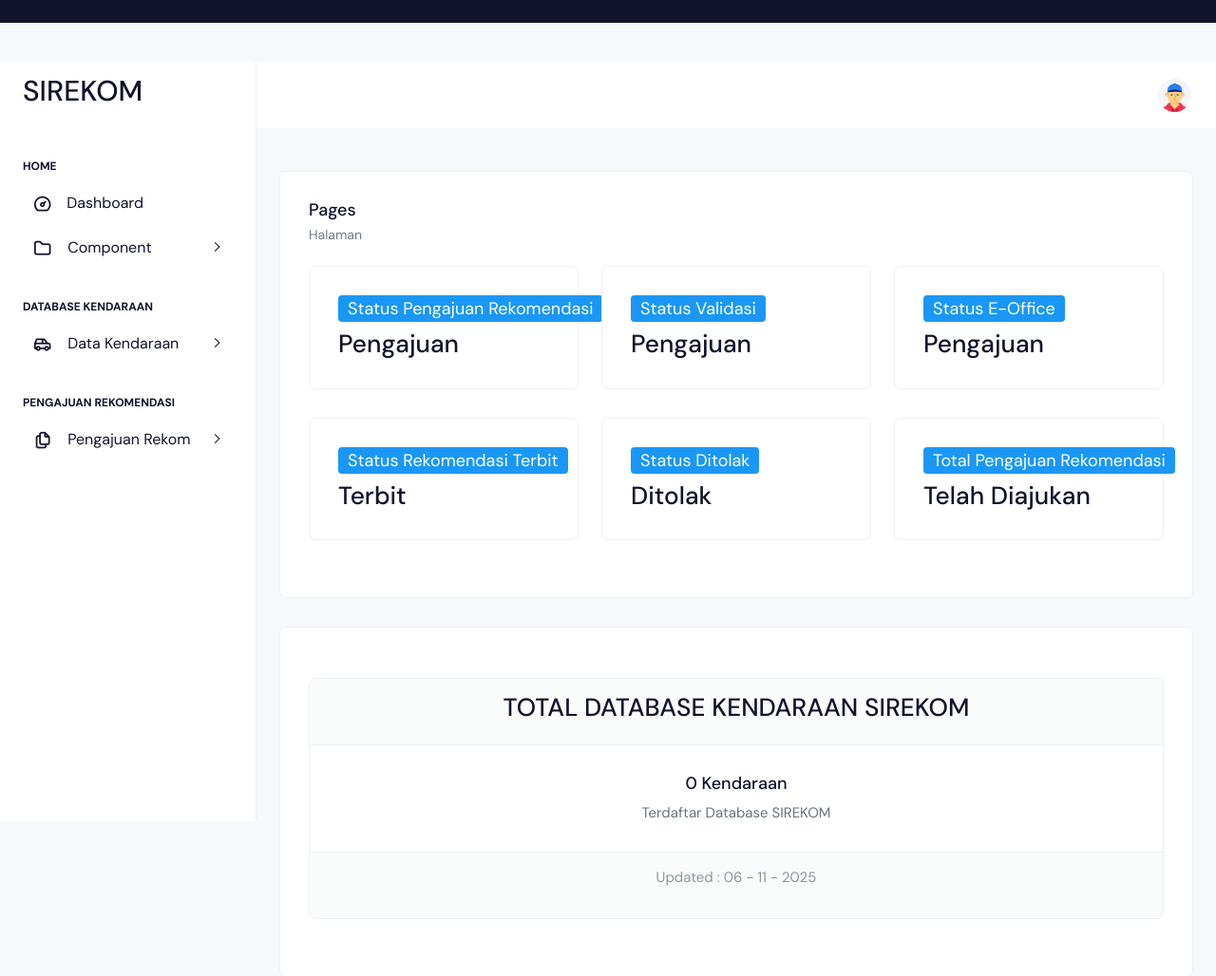
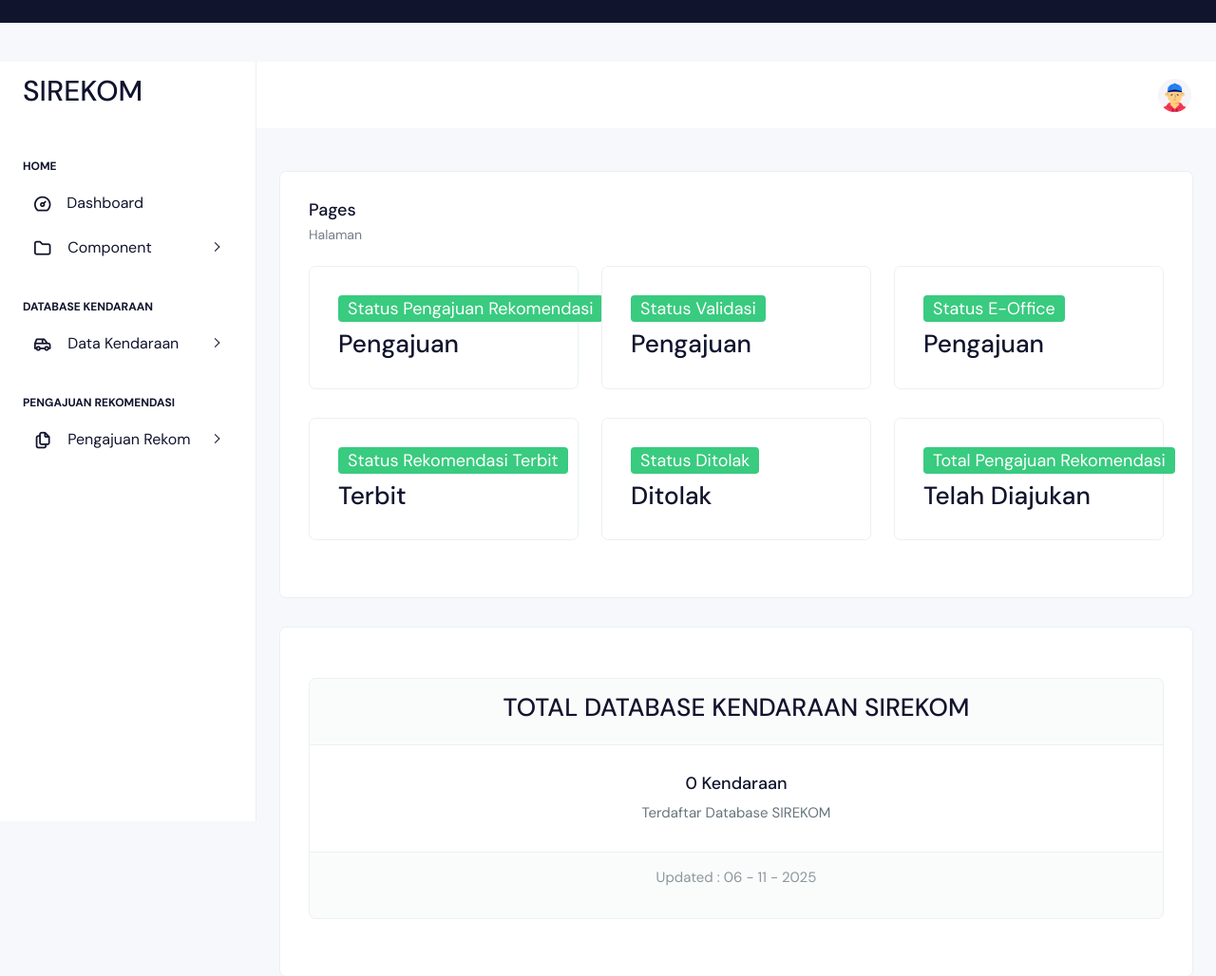
Before and after one commit to chanchanbayub/sirekom, a CodeIgniter 4 app: template app/Views/backoffice/dashboard_v.php in a window 1280 px wide. Shown: the top 1028 px of the page at 95% size. Run offline with PHP 8.4 and a stand-in for CodeIgniter, Linux system fonts and the light colour scheme; the template is opened without the code that fills it, so the values that code supplies are empty; some libraries are stand-ins or nearby versions.

Commit message:
memperbaiki badge pada halaman dashboard

```diff
--- a/app/Views/backoffice/dashboard_v.php
+++ b/app/Views/backoffice/dashboard_v.php
@@ -23,7 +23,7 @@
                             <div class="col-sm-4 mb-3 mb-sm-0">
                                 <div class="card">
                                     <div class="card-body">
-                                        <h5 class="card-title badge text-bg-secondary">Status Pengajuan Rekomendasi</h5>
+                                        <h5 class="card-title badge text-bg-success">Status Pengajuan Rekomendasi</h5>
                                         <h3 class="card-text"><?= $status_pengajuan ?> Pengajuan</h3>
                                         <!-- <p class="card-text"></p> -->
                                         <!-- <a href="#" class="btn btn-primary">Go somewhere</a> -->
@@ -33,7 +33,7 @@
                             <div class="col-sm-4">
                                 <div class="card">
                                     <div class="card-body">
-                                        <h5 class="card-title badge text-bg-secondary">Status Validasi</h5>
+                                        <h5 class="card-title badge text-bg-success">Status Validasi</h5>
                                         <h3 class="card-text"><?= $status_pengajuan_validasi ?> Pengajuan</h3>
                                         <!-- <a href="#" class="btn btn-primary">Go somewhere</a> -->
                                     </div>
@@ -42,7 +42,7 @@
                             <div class="col-sm-4">
                                 <div class="card">
                                     <div class="card-body">
-                                        <h5 class="card-title badge text-bg-secondary">Status E-Office</h5>
+                                        <h5 class="card-title badge text-bg-success">Status E-Office</h5>
                                         <h3 class="card-text"><?= $status_pengajuan_eoffice ?> Pengajuan</h3>
                                         <!-- <a href="#" class="btn btn-primary">Go somewhere</a> -->
                                     </div>
@@ -51,7 +51,7 @@
                             <div class="col-sm-4">
                                 <div class="card">
                                     <div class="card-body">
-                                        <h5 class="card-title badge text-bg-secondary">Status Rekomendasi Terbit</h5>
+                                        <h5 class="card-title badge text-bg-success">Status Rekomendasi Terbit</h5>
                                         <h3 class="card-text"><?= $status_pengajuan_terbit ?> Terbit</h3>
                                         <!-- <a href="#" class="btn btn-primary">Go somewhere</a> -->
                                     </div>
@@ -60,7 +60,7 @@
                             <div class="col-sm-4">
                                 <div class="card">
                                     <div class="card-body">
-                                        <h5 class="card-title badge text-bg-secondary">Status Ditolak</h5>
+                                        <h5 class="card-title badge text-bg-success">Status Ditolak</h5>
                                         <h3 class="card-text"><?= $status_pengajuan_ditolak ?> Ditolak</h3>
                                         <!-- <a href="#" class="btn btn-primary">Go somewhere</a> -->
                                     </div>
@@ -70,7 +70,7 @@
                             <div class="col-sm-4">
                                 <div class="card">
                                     <div class="card-body">
-                                        <h5 class="card-title badge text-bg-secondary">Total Pengajuan Rekomendasi</h5>
+                                        <h5 class="card-title badge text-bg-success">Total Pengajuan Rekomendasi</h5>
                                         <h3 class="card-text"><?= $total_pengajuan ?> Telah Diajukan</h3>
                                         <!-- <a href="#" class="btn btn-primary">Go somewhere</a> -->
                                     </div>
```
